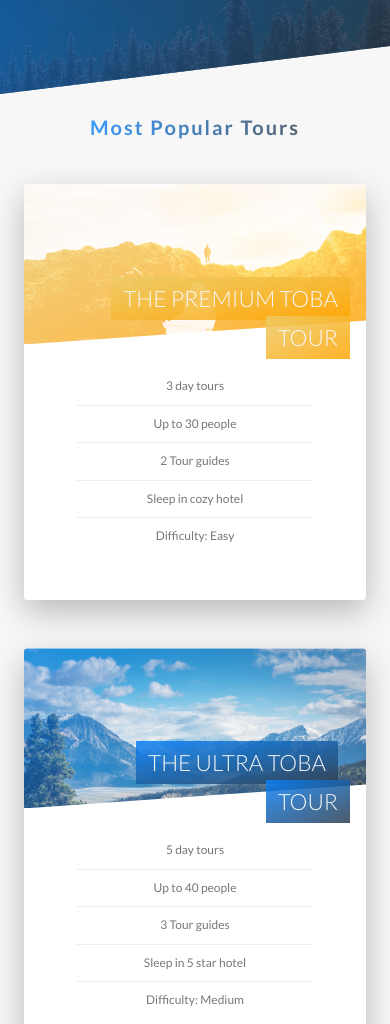
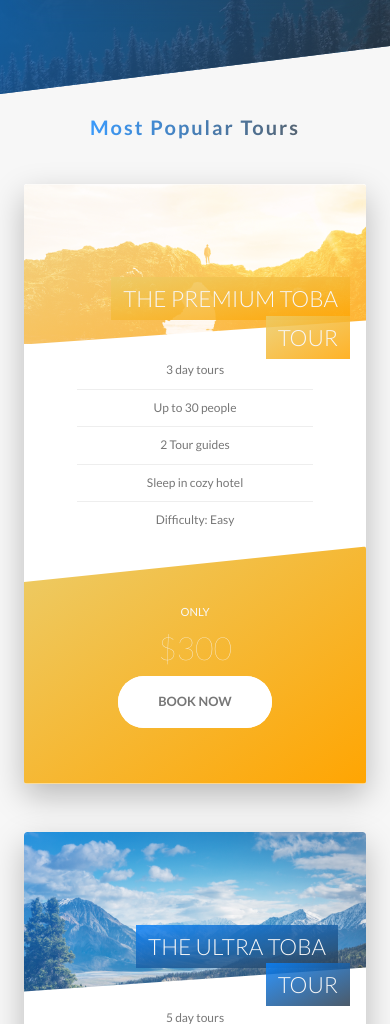
Before and after one commit to 22940dev/lake-tobatour, a website: page index.html in a window 390 px wide. Shown: the part 2234-3258 px from the top of the page. Drawn offline with Linux system fonts and the light colour scheme.

Commit message:
Wrapping up responsive layout
Fixed card,form & popup components on mobile device.

```diff
--- a/scss/components/_card.scss
+++ b/scss/components/_card.scss
@@ -140,4 +140,50 @@
         font-size: 6rem;
         font-weight: 100;
     }
+
+    @include responsive(tab-port){
+        //functionality
+        height: auto;
+        border-radius: 3px;
+        background-color: #fff;
+        box-shadow: 0 1.5rem 4rem rgba($btn-color, .25);
+        &__side{
+
+            height: auto;
+            position: relative;
+            box-shadow: none;
+
+            &--back{
+                transform: rotateY(0);
+                clip-path: polygon(0 15%, 100% 0, 100% 100%, 0 100%);
+            }
+        }
+
+        &:hover &__side--front{
+            transform: rotateY(0);
+        }
+
+        &__details{
+            padding: 1rem 3rem;
+        }
+
+        //back card styling
+
+        &__cta{
+        position: relative;
+        top: 0;
+        left: 0;
+        transform: translate(0);
+        width: 100%;
+        padding: 7rem 4rem 4rem 4rem;
+        }
+
+        &__price-box{
+            margin-bottom: 3rem;
+        }
+
+        &__price-value{
+            font-size: 4rem;
+        }
+        }
 }
--- a/scss/components/_form.scss
+++ b/scss/components/_form.scss
@@ -15,6 +15,11 @@
         border-bottom: 3px solid transparent;
         width: 90%;
         display: block;
+
+        @include responsive(tab-port){
+            width: 100%;
+
+        }
 
         &:focus{
             outline: none;
@@ -50,6 +55,12 @@
     &__radio-group{
         width: 49%;
         display: inline-block;
+
+
+        @include responsive(tab-port){
+            width: 100%;
+            margin-bottom: 1rem;
+        }
     }
     &__radio-input{
         display: none;
--- a/scss/components/_popup.scss
+++ b/scss/components/_popup.scss
@@ -23,11 +23,18 @@
         opacity: 0;
         transform: translate(-50%,-50%) scale(.25);
         transition: all .4s .2s;
+
+       @include responsive(tab-land){
+           width: 100%;
+       }
     }
 
     &__left {
         width: 33.333333%;
         display: table-cell;
+        @include responsive(tab-port){
+            display: table-row
+        }
     }
 
     &__right {
@@ -35,11 +42,26 @@
         display: table-cell;
         vertical-align: middle;
         padding: 3rem 5rem;
+        @include responsive(tab-port){
+            width: 100%;
+        }
     }
 
     &__img {
         display: block;
         width: 100%;
+        height: auto;
+        @include responsive(tab-port){
+           float:left;
+           width: 50%;
+           height: 200px;
+        }
+
+        @include responsive(phone){
+            float:left;
+            width: 50%;
+            height: 200px;
+         }
 
     }
 
@@ -56,6 +78,18 @@
         -ms-hyphens: auto;
         -webkit-hyphens: auto;
         hyphens: auto;
+
+        @include responsive(tab-port){
+            float:right;
+            width: 100%;
+            align-content: center;
+         }
+
+         @include responsive(phone){
+            column-count: 1;
+            width: 100%;
+          }
+
     }
 
     // Open state
--- a/scss/components/_story.scss
+++ b/scss/components/_story.scss
@@ -9,6 +9,15 @@
     font-size: $default-font-size;
     transform: skewX(-12deg);
 
+    @include responsive(tab-port){
+        width: 100%;
+        padding: 4rem;
+        padding-left: 7rem;
+    }
+
+    @include responsive(phone){
+        transform: skewX(0);
+    }
 
     &__shape{
         width: 15rem;
@@ -22,6 +31,9 @@
         backface-visibility: hidden;
         overflow: hidden;
         position: relative;
+        @include responsive(phone){
+            transform: translateX(-3rem) skewX(0);
+        }
     }
 
     &__avatar{
@@ -33,6 +45,9 @@
 
     &__text{
         transform: skewX(12deg);
+        @include responsive(phone){
+            transform: skewX(0);
+        }
     }
     &__caption{
         position: absolute;
@@ -59,4 +74,5 @@
         filter: blur(3px) brightness(80%);
     }
 
+
 }
--- a/scss/pages/_home.scss
+++ b/scss/pages/_home.scss
@@ -65,10 +65,30 @@
     border-radius: $border-radius;
     box-shadow: 0 1.5rem 4rem rgba($color-primary-dark, .2);
 
-    height: 50rem;
+    @include responsive(tab-land){
+        background-image: linear-gradient(105deg,
+    rgba(#fff, .9) 0%,
+    rgba(#fff, .9) 65%,
+    transparent 65%) , url(../img/nat-10.jpg);
+    background-size: cover;
+    }
+
+    @include responsive(tab-port){
+        background-image: linear-gradient(to right,
+        rgba(#fff, .9) 0%,
+        rgba(#fff, .9)100%) , url(../img/nat-10.jpg);
+    }
 
     &__form{
         width: 50%;
         padding: 6rem;
+
+        @include responsive(tab-land){
+           width: 70%;
+        }
+
+        @include responsive(tab-port){
+            width: 100%
+        }
     }
 }
```
Also changed, not shown: css/style.css.
